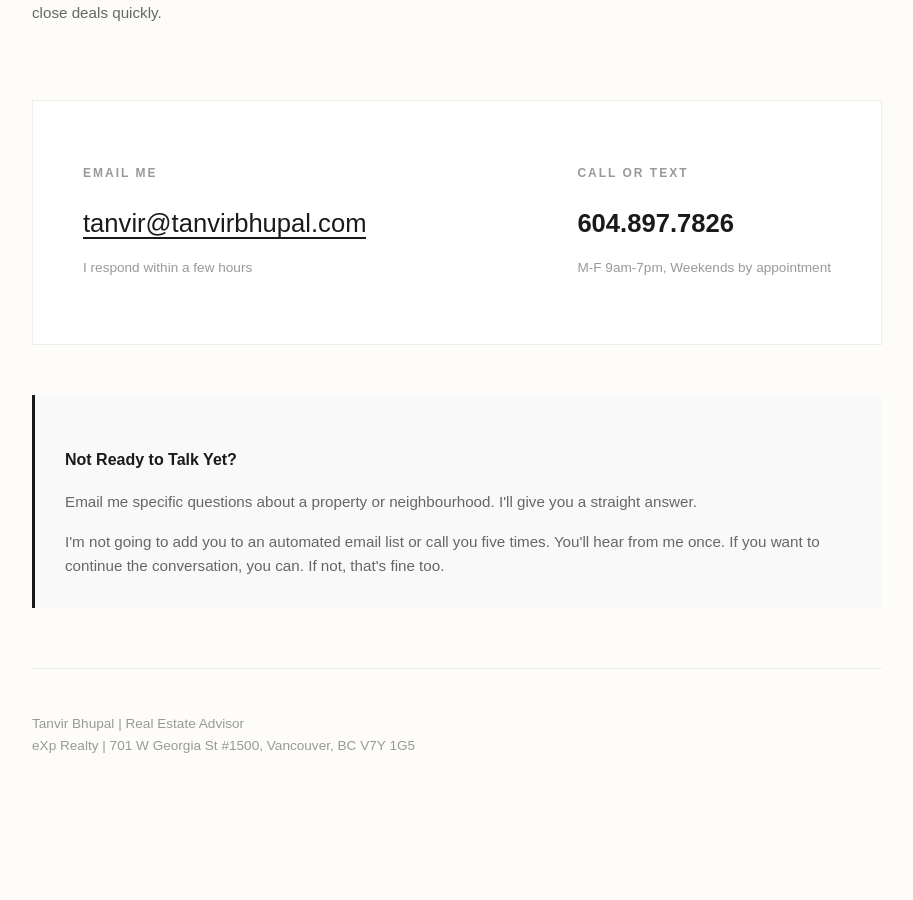
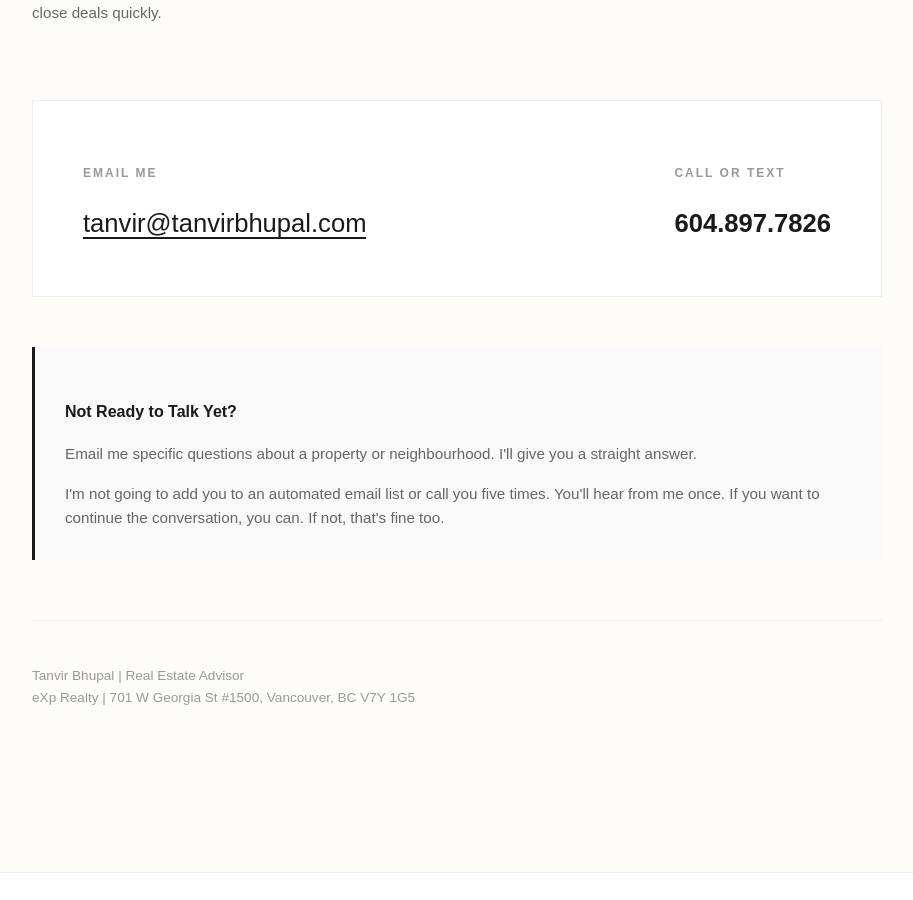
Before and after one commit to gvancouverhomes/tanvirbhupal-site, a Jekyll site: the page built from contact.md, in a window 1280 px wide and 900 px high, scrolled down 718 px. Shown: the whole window, without its empty margins (183-1096 px from the left). Built offline with Jekyll 4.4.1, drawn with Linux system fonts in a browser that asks for light colours.

Commit message:
refactor: strip unnecessary metadata from contact page to match executive tone

```diff
--- a/contact.md
+++ b/contact.md
@@ -34,14 +34,12 @@ permalink: /contact/
         <p style="font-size: 1.6rem; margin: 0;">
           <a href="mailto:tanvir@tanvirbhupal.com" style="color: #1a1a1a; text-decoration: none; border-bottom: 2px solid #1a1a1a;">tanvir@tanvirbhupal.com</a>
         </p>
-        <p style="font-size: 0.85rem; color: #999; margin-top: 10px;">I respond within a few hours</p>
       </div>
       <div>
         <h3 style="font-size: 0.75rem; text-transform: uppercase; letter-spacing: 2px; color: #999; margin-bottom: 15px;">Call or Text</h3>
         <p style="font-size: 1.6rem; font-weight: bold; margin: 0;">
           <a href="tel:6048977826" style="color: #1a1a1a; text-decoration: none;">604.897.7826</a>
         </p>
-        <p style="font-size: 0.85rem; color: #999; margin-top: 10px;">M-F 9am-7pm, Weekends by appointment</p>
       </div>
     </div>
 
```
